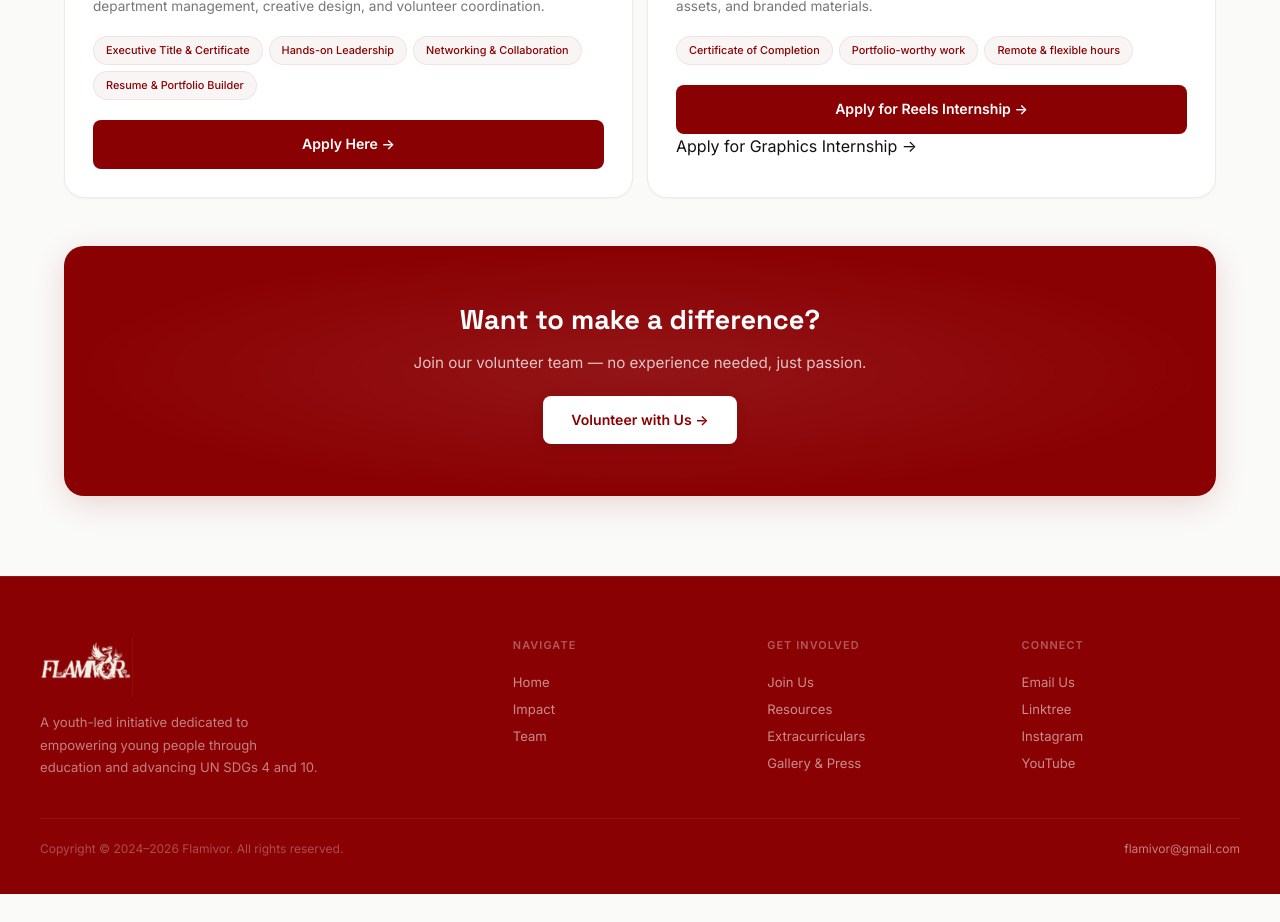
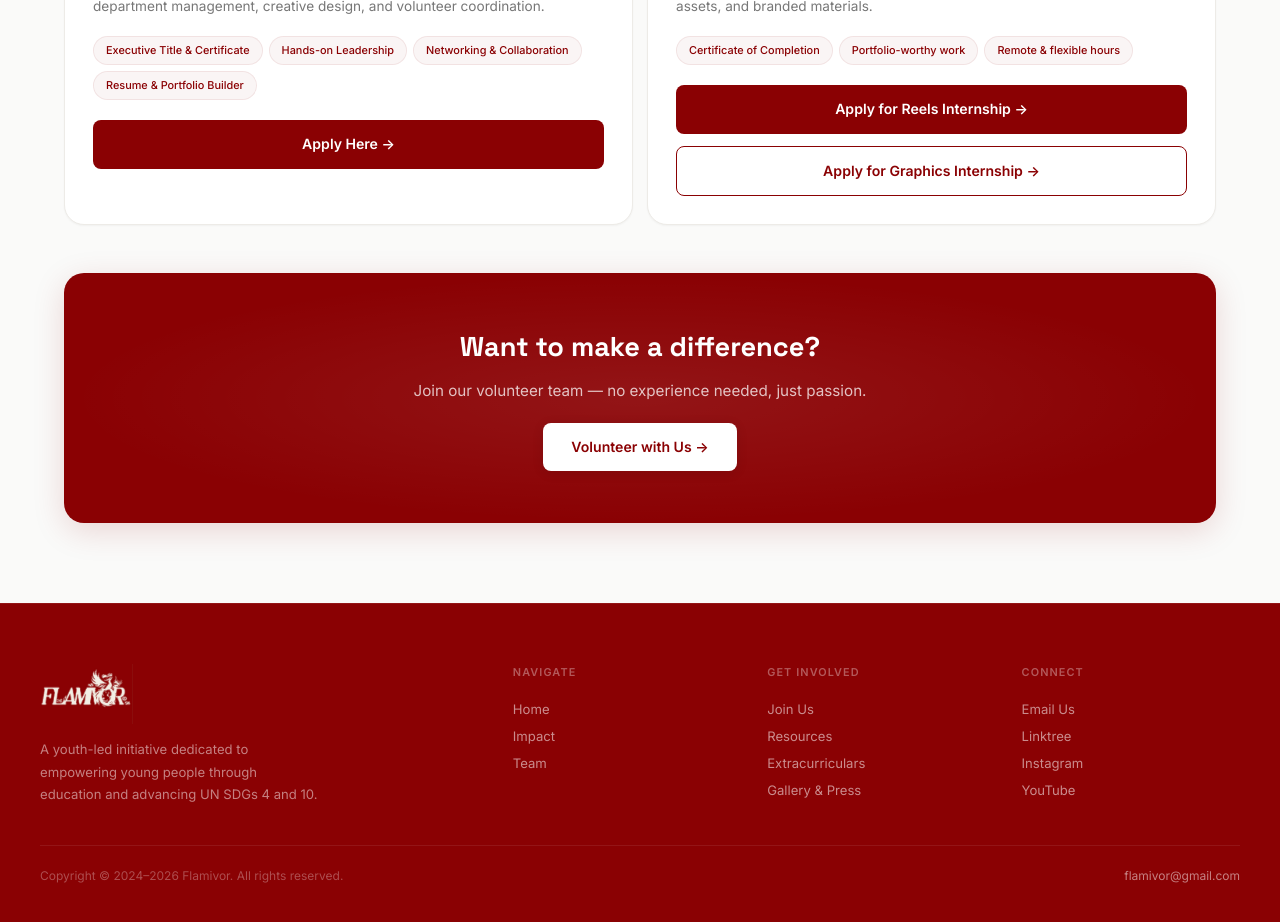
Before and after one commit to Yatishgrandhe/flamivor, a React (Vite) app: page /join in a window 1280 px wide. Shown: the part 1140-2062 px from the top of the page. Before the commit the page ends 2034 px from the top, so only its background shows below. Built offline with nearby package versions, Linux system fonts and the light colour scheme.

Commit message:
fix: add missing .btn-secondary CSS class for proper button styling

```diff
--- a/src/index.css
+++ b/src/index.css
@@ -67,3 +67,10 @@ img { max-width: 100%; display: block; }
   transition: all 0.25s var(--transition);
 }
 .btn-primary:hover { transform: translateY(-2px); box-shadow: var(--shadow-lg); }
+.btn-secondary {
+  display: inline-flex; align-items: center; gap: 8px;
+  padding: 13px 28px; border-radius: var(--radius-sm); font-size: 0.88rem; font-weight: 600;
+  background: transparent; color: var(--primary); border: 1px solid var(--primary);
+  transition: all 0.25s var(--transition);
+}
+.btn-secondary:hover { background: var(--primary); color: #fff; transform: translateY(-2px); box-shadow: var(--shadow-lg); }
```
